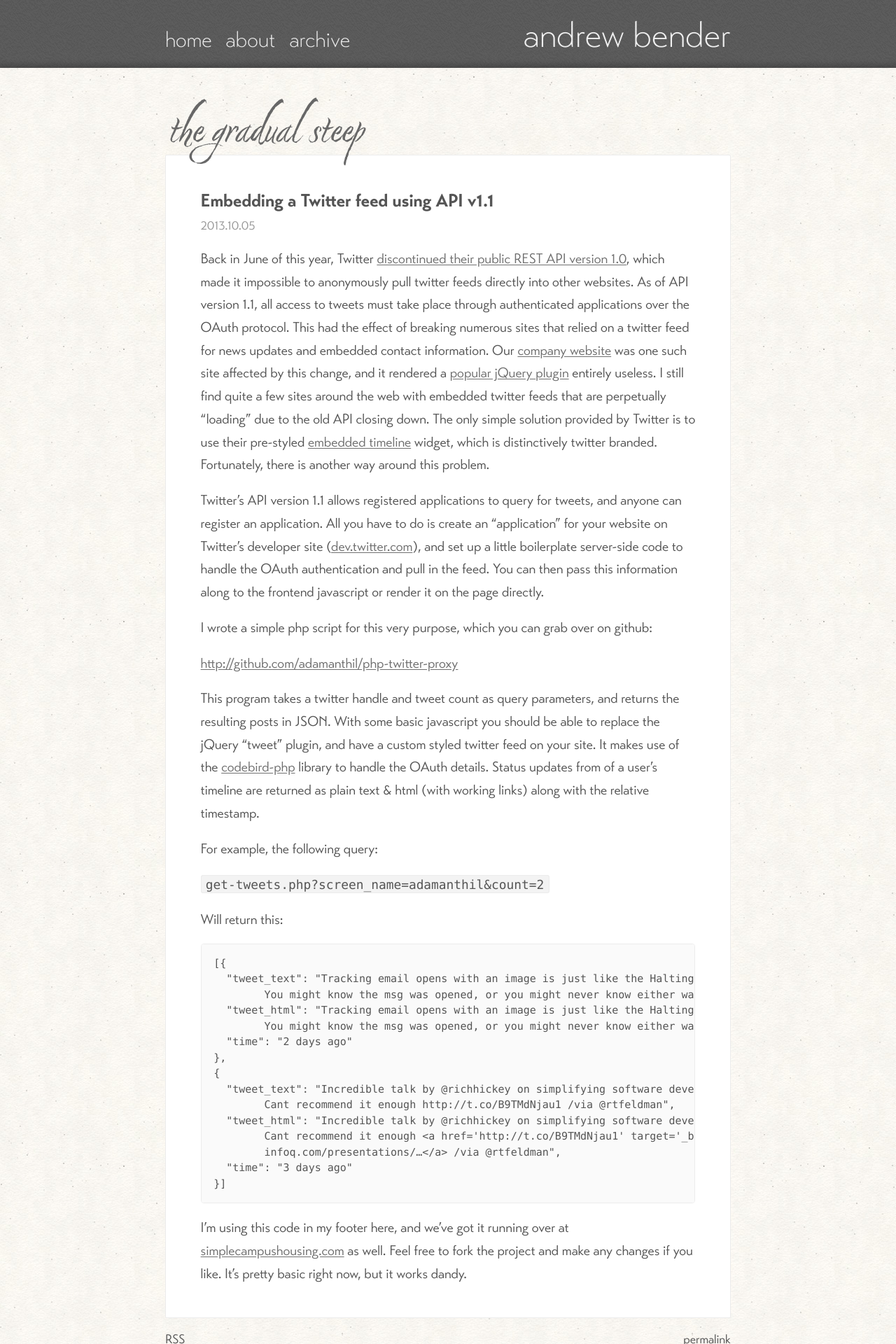
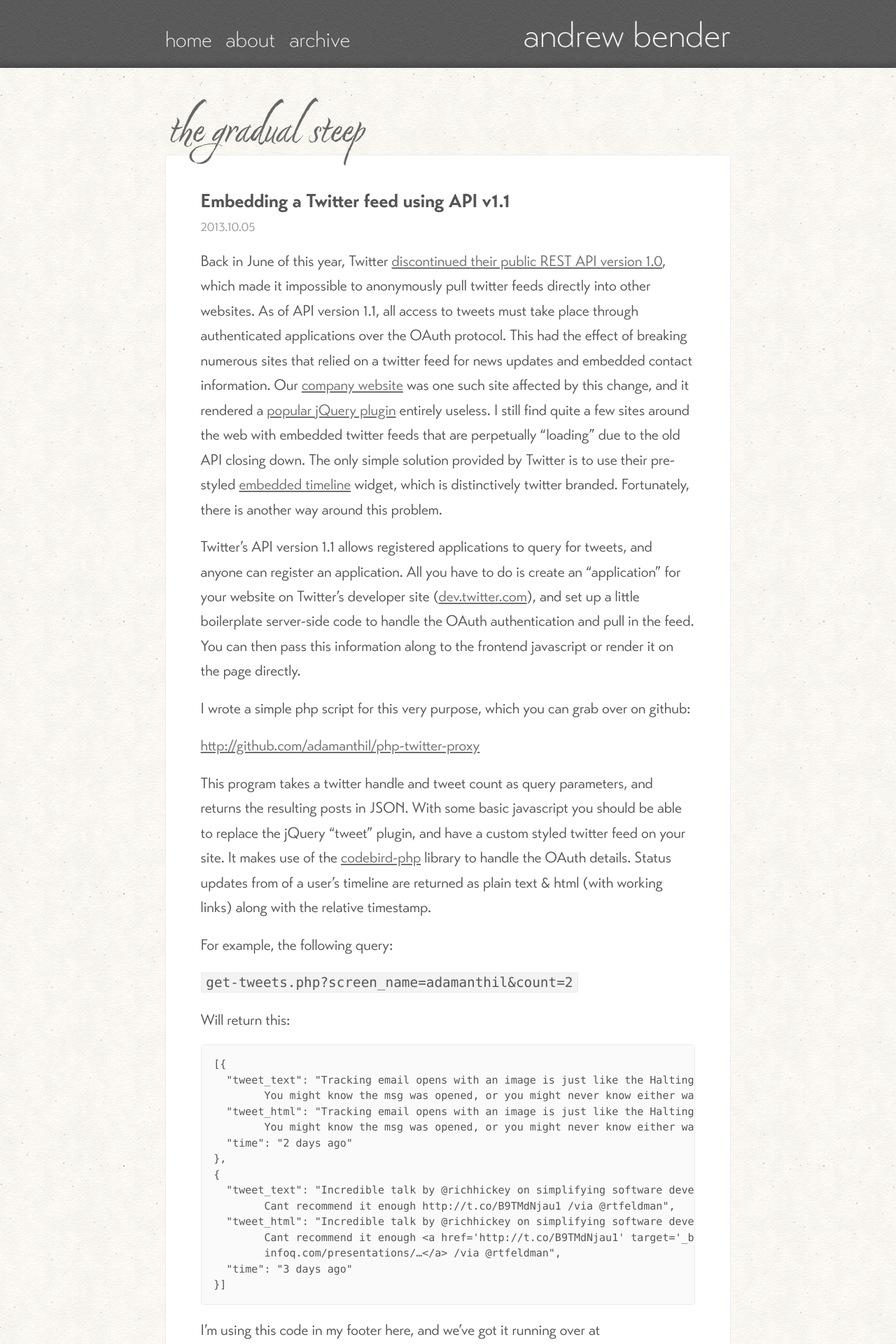
Before and after one commit to adamanthil/bender.io, a Jekyll site: the page built from _posts/2013-10-05-embedding-a-twitter-feed-using-api-v1.1.md, in a window 1280 px wide. Shown: the top 1920 px of the page at 70% size. Built offline with Jekyll 4.4.1, drawn with Linux system fonts in a browser that asks for light colours; comment, search, counter and statistics services are not loaded.

Commit message:
Enlarge post type on tablet and desktop
At 768px and wider, set post body text to 21.5px, in-post section
headings to 26px, and the post title to 27px (balanced if it wraps).
This brings line length from ~80 characters down to ~73 in the text
column and steps headings clearly above body text. Subsection headings
stay at body size. Phone sizes are unchanged.

Co-Authored-By: Claude Opus 5.5 <noreply@anthropic.com>
Claude-Session: https://claude.ai/code/session_014WnXa8nD8NihrbMM4CRH5c

```diff
--- a/css/site.css
+++ b/css/site.css
@@ -271,10 +271,27 @@ article {
 }
 
 .article-body {
-  /* 17px on small screens -> 20px on wide ones; rem-based so it still
+  /* ~17px on phones, scaling up to 768px; rem-based so it still
      responds to the reader's browser font-size preference */
   font-size: clamp(1.0625rem, 1rem + 0.3vw, 1.25rem);
   line-height: 1.65;
+}
+/* Tablet and desktop: larger type keeps lines near 70 characters in the
+   ~640-720px text column, with headings stepped clearly above body text */
+@media (min-width: 768px) {
+  .article-body {
+    font-size: 1.34375rem; /* 21.5px */
+  }
+  .article > h3 {
+    font-size: 1.6875rem; /* 27px post title */
+    text-wrap: balance;
+  }
+  .article-body h4 {
+    font-size: 1.625rem; /* 26px */
+  }
+  .article-body :is(h5, h6) {
+    font-size: 1em; /* keep subsections at body size */
+  }
 }
 .article-body a {
   text-decoration: underline;
```
